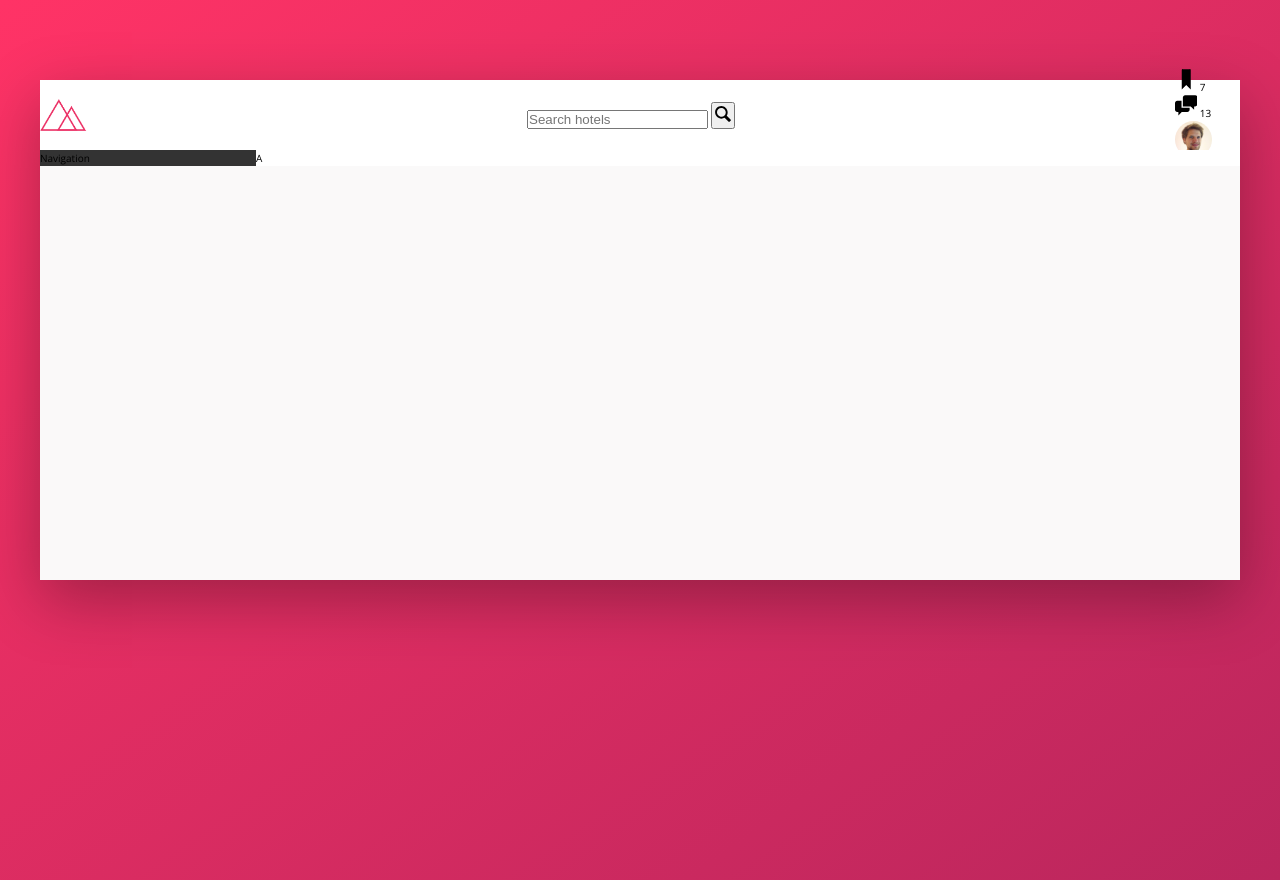
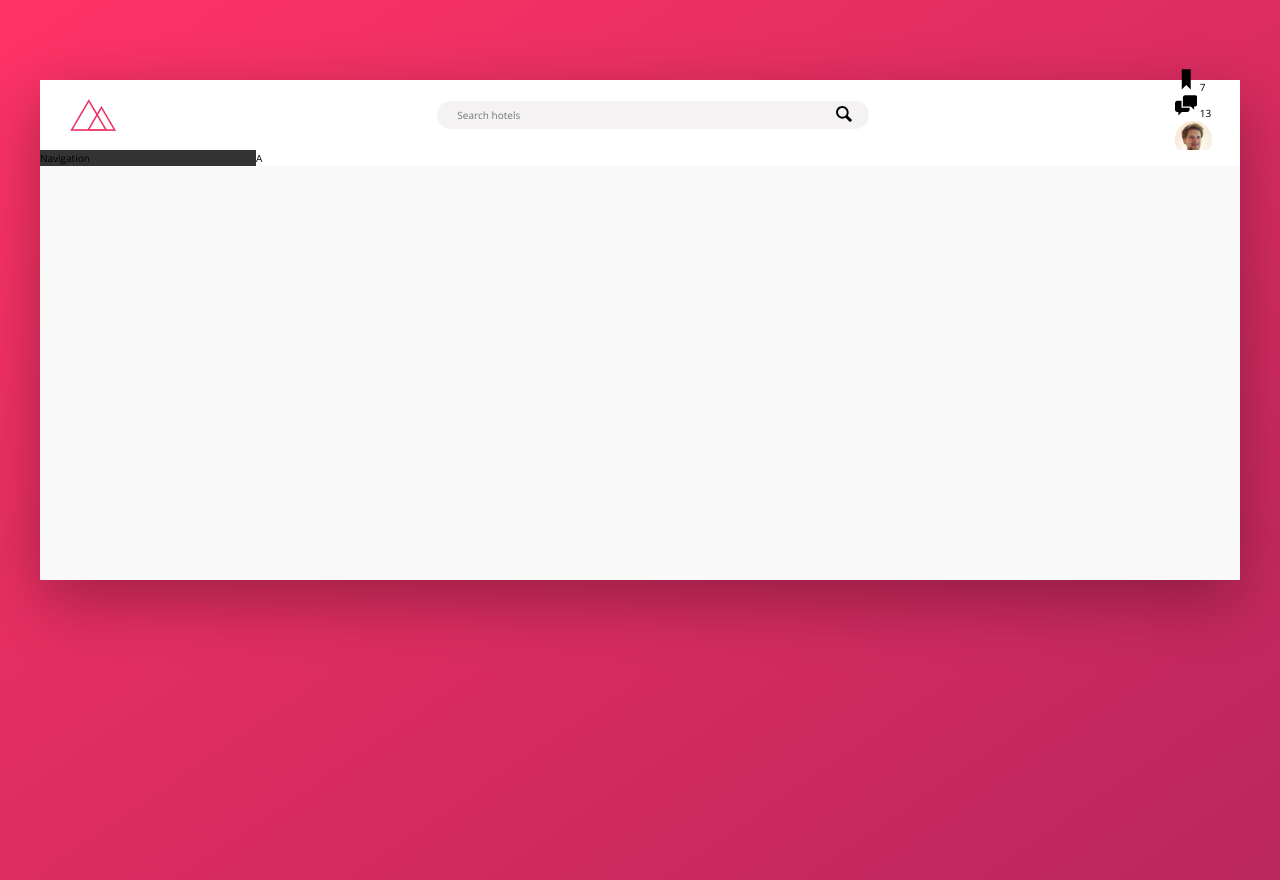
Before and after one commit to andrucz/mastering-flexbox, a website: page index.html in a window 1280 px wide. Drawn offline with nearby package versions, Linux system fonts and the light colour scheme; files that its build step writes are made by us from their sources.

Commit message:
search bar

```diff
--- a/sass/_components.scss
+++ b/sass/_components.scss
@@ -1,16 +1,46 @@
 // LOGO
 .logo {
   height: 3.25rem;
+  margin-left: 3rem;
 }
 
 // SEARCH BOX
 .search {
+  flex: 0 0 40%; // it prevents the component from growing and shrinking
+  display: flex;
+  align-items: center;
+  justify-content: center;
+
   &__input {
+    font-family: inherit;
+    font-size: inherit;
+    color: inherit;
+    background-color: var(--color-gray-light-2);
+    border: none;
+    padding: .7rem 2rem;
+    border-radius: 100px;
+    width: 90%;
+    margin-right: -3.5rem;
+    transition: all .2s;
 
+    &:focus {
+      outline: none;
+      width: 100%;
+      background-color: var(--color-gray-light-2);
+    }
   }
 
   &__button {
+    border: none;
+    background-color: var(--color-gray-light-2);
 
+    &:focus {
+      outline: none;
+    }
+
+    &:active {
+      transform: translateY(2px);
+    }
   }
 
   &__icon {
```
